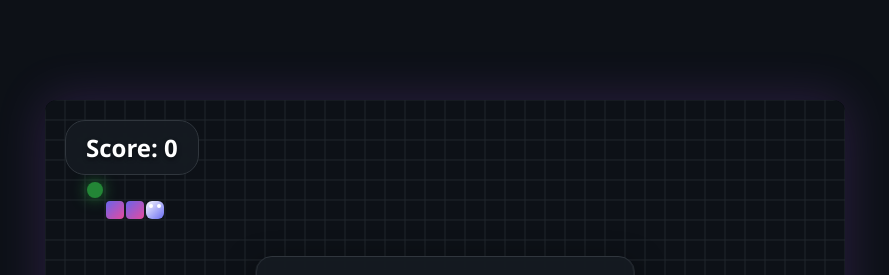
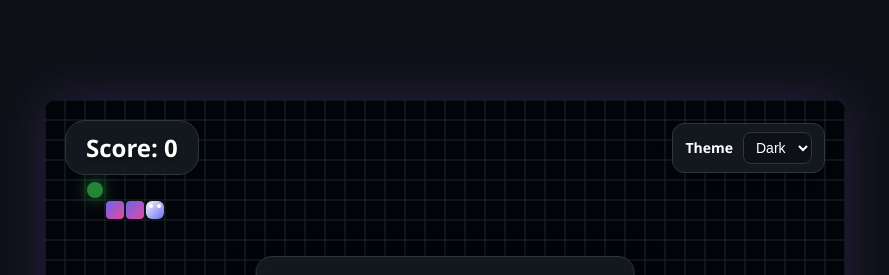
Before and after one commit to arsenvlad/vibe-snake-game, a website built with Vite: page index.html in a window 1280 px wide. Shown: the top 275 px of the page, without its empty margins (195-1084 px from the left). Built offline with nearby package versions, Linux system fonts and the light colour scheme.

Commit message:
Add theme switcher with light Copilot theme

```diff
--- a/index.html
+++ b/index.html
@@ -14,7 +14,16 @@
     <canvas id="gameCanvas" width="800" height="600"></canvas>
 
     <div id="ui-layer" class="ui-overlay">
-      <div class="score-board">Score: <span id="score">0</span></div>
+      <div class="top-bar">
+        <div class="score-board">Score: <span id="score">0</span></div>
+        <div class="theme-switcher">
+          <label for="theme-select">Theme</label>
+          <select id="theme-select" name="theme-select">
+            <option value="dark">Dark</option>
+            <option value="light">Light</option>
+          </select>
+        </div>
+      </div>
       <div id="auto-badge" class="auto-badge">AUTO PILOT ACTIVE</div>
     </div>
 
--- a/src/audio/AudioManager.ts
+++ b/src/audio/AudioManager.ts
@@ -1,5 +1,5 @@
 export class AudioManager {
-    private ctx: AudioContext
+    private ctx!: AudioContext
     private enabled: boolean = true
 
     constructor() {
--- a/src/game/AutoPilot.ts
+++ b/src/game/AutoPilot.ts
@@ -9,7 +9,6 @@ export class AutoPilot {
     private food: Food;
     private gridWidth: number = 0;
     private gridHeight: number = 0;
-    private gridSize: number = 20;
 
     constructor(snake: Snake, food: Food, gridWidth: number, gridHeight: number) {
         this.snake = snake;
--- a/src/game/Game.ts
+++ b/src/game/Game.ts
@@ -2,9 +2,10 @@ import { Renderer } from './Renderer';
 import { Snake } from './Snake';
 import { Food } from './Food';
 import { AutoPilot } from './AutoPilot';
+import type { ThemeName } from './themes';
+import { themes, defaultTheme } from './themes';
 
 export class Game {
-    private canvas: HTMLCanvasElement;
     private renderer: Renderer;
     private snake!: Snake;
     private food!: Food;
@@ -21,16 +22,22 @@ export class Game {
     private gridSize: number = 20;
     private gridWidth: number;
     private gridHeight: number;
+    private currentTheme: ThemeName = defaultTheme;
 
     constructor(canvas: HTMLCanvasElement) {
-        this.canvas = canvas;
-        this.renderer = new Renderer(canvas, this.gridSize);
+        this.renderer = new Renderer(canvas, this.gridSize, themes[this.currentTheme]);
         this.gridWidth = canvas.width / this.gridSize;
         this.gridHeight = canvas.height / this.gridSize;
         console.log('Game constructed. Grid:', this.gridWidth, this.gridHeight);
 
         this.bindEvents();
         this.reset();
+    }
+
+    setTheme(theme: ThemeName) {
+        this.currentTheme = theme;
+        this.renderer.setTheme(themes[theme]);
+        this.draw();
     }
 
     private bindEvents() {
--- a/src/game/Renderer.ts
+++ b/src/game/Renderer.ts
@@ -1,25 +1,30 @@
-import { Snake } from './Snake';
-import { Food } from './Food';
+import type { ThemeColors } from './themes';
 
 export class Renderer {
     private ctx: CanvasRenderingContext2D;
     private width: number;
     private height: number;
     private gridSize: number;
+    private colors: ThemeColors;
 
-    constructor(canvas: HTMLCanvasElement, gridSize: number) {
+    constructor(canvas: HTMLCanvasElement, gridSize: number, colors: ThemeColors) {
         this.ctx = canvas.getContext('2d')!;
         this.width = canvas.width;
         this.height = canvas.height;
         this.gridSize = gridSize;
+        this.colors = colors;
+    }
+
+    setTheme(colors: ThemeColors) {
+        this.colors = colors;
     }
 
     clear() {
-        this.ctx.fillStyle = '#0d1117';
+        this.ctx.fillStyle = this.colors.canvasBg;
         this.ctx.fillRect(0, 0, this.width, this.height);
 
         // Draw subtle grid
-        this.ctx.strokeStyle = '#21262d';
+        this.ctx.strokeStyle = this.colors.gridColor;
         this.ctx.lineWidth = 1;
 
         for (let x = 0; x <= this.width; x += this.gridSize) {
@@ -50,11 +55,11 @@ export class Renderer {
             );
 
             if (isHead) {
-                gradient.addColorStop(0, '#ffffff');
-                gradient.addColorStop(1, '#6366f1');
+                gradient.addColorStop(0, this.colors.snakeHeadStart);
+                gradient.addColorStop(1, this.colors.snakeHeadEnd);
             } else {
-                gradient.addColorStop(0, '#6366f1');
-                gradient.addColorStop(1, '#ec4899');
+                gradient.addColorStop(0, this.colors.snakeBodyStart);
+                gradient.addColorStop(1, this.colors.snakeBodyEnd);
             }
 
             this.ctx.fillStyle = gradient;
@@ -91,8 +96,8 @@ export class Renderer {
 
     drawFood(x: number, y: number) {
         this.ctx.shadowBlur = 15;
-        this.ctx.shadowColor = '#238636';
-        this.ctx.fillStyle = '#238636'; // GitHub Green
+        this.ctx.shadowColor = this.colors.foodGlow;
+        this.ctx.fillStyle = this.colors.foodColor;
 
         this.ctx.beginPath();
         this.ctx.arc(
--- /dev/null
+++ b/src/game/themes.ts
@@ -0,0 +1,37 @@
+export type ThemeName = 'dark' | 'light';
+
+export interface ThemeColors {
+    canvasBg: string;
+    gridColor: string;
+    snakeHeadStart: string;
+    snakeHeadEnd: string;
+    snakeBodyStart: string;
+    snakeBodyEnd: string;
+    foodColor: string;
+    foodGlow: string;
+}
+
+export const themes: Record<ThemeName, ThemeColors> = {
+    dark: {
+        canvasBg: '#010409',
+        gridColor: '#21262d',
+        snakeHeadStart: '#ffffff',
+        snakeHeadEnd: '#6366f1',
+        snakeBodyStart: '#6366f1',
+        snakeBodyEnd: '#ec4899',
+        foodColor: '#238636',
+        foodGlow: '#238636'
+    },
+    light: {
+        canvasBg: '#edf2ff',
+        gridColor: '#d3d9f5',
+        snakeHeadStart: '#312e81',
+        snakeHeadEnd: '#6366f1',
+        snakeBodyStart: '#8b5cf6',
+        snakeBodyEnd: '#f472b6',
+        foodColor: '#16a34a',
+        foodGlow: '#22c55e'
+    }
+};
+
+export const defaultTheme: ThemeName = 'dark';
--- a/src/main.ts
+++ b/src/main.ts
@@ -1,13 +1,30 @@
 import { Game } from './game/Game'
+import type { ThemeName } from './game/themes'
+import { themes, defaultTheme } from './game/themes'
 
 document.addEventListener('DOMContentLoaded', () => {
   const canvas = document.getElementById('gameCanvas') as HTMLCanvasElement;
   const game = new Game(canvas);
+  const themeSelect = document.getElementById('theme-select') as HTMLSelectElement | null;
 
   const startBtn = document.getElementById('start-btn');
   const restartBtn = document.getElementById('restart-btn');
   const startScreen = document.getElementById('start-screen');
   const gameOverScreen = document.getElementById('game-over-screen');
+
+  const applyTheme = (theme: ThemeName) => {
+    const validatedTheme: ThemeName = themes[theme] ? theme : defaultTheme;
+    document.documentElement.setAttribute('data-theme', validatedTheme);
+    localStorage.setItem('vibe-snake-theme', validatedTheme);
+    game.setTheme(validatedTheme);
+
+    if (themeSelect) {
+      themeSelect.value = validatedTheme;
+    }
+  };
+
+  const savedTheme = (localStorage.getItem('vibe-snake-theme') as ThemeName) || defaultTheme;
+  applyTheme(savedTheme);
 
   startBtn?.addEventListener('click', () => {
     startScreen?.classList.add('hidden');
@@ -18,4 +35,9 @@ document.addEventListener('DOMContentLoaded', () => {
     gameOverScreen?.classList.add('hidden');
     game.start();
   });
+
+  themeSelect?.addEventListener('change', (event) => {
+    const target = event.target as HTMLSelectElement;
+    applyTheme(target.value as ThemeName);
+  });
 });
--- a/src/style.css
+++ b/src/style.css
@@ -7,7 +7,22 @@
   --copilot-gradient: linear-gradient(135deg, #6366f1, #a855f7, #ec4899);
   /* Indigo to Pink */
   --grid-color: #21262d;
+  --canvas-bg: #010409;
   --ui-bg: rgba(22, 27, 34, 0.9);
+  --border-color: #30363d;
+  --muted-text: #8b949e;
+}
+
+:root[data-theme='light'] {
+  --bg-color: #f5f7fb;
+  --text-color: #0f172a;
+  --copilot-primary: #16a34a;
+  --copilot-gradient: linear-gradient(135deg, #60a5fa, #a78bfa, #f472b6);
+  --grid-color: #d3d9f5;
+  --canvas-bg: #edf2ff;
+  --ui-bg: rgba(255, 255, 255, 0.9);
+  --border-color: #cbd5e1;
+  --muted-text: #475569;
 }
 
 body {
@@ -32,7 +47,7 @@ body {
 
 canvas {
   display: block;
-  background-color: #010409;
+  background-color: var(--canvas-bg);
 }
 
 .ui-overlay {
@@ -49,6 +64,15 @@ canvas {
   box-sizing: border-box;
 }
 
+.top-bar {
+  display: flex;
+  justify-content: space-between;
+  align-items: center;
+  width: 100%;
+  pointer-events: auto;
+  gap: 16px;
+}
+
 .score-board {
   font-size: 24px;
   font-weight: bold;
@@ -57,8 +81,37 @@ canvas {
   padding: 10px 20px;
   border-radius: 20px;
   align-self: flex-start;
-  border: 1px solid #30363d;
+  border: 1px solid var(--border-color);
   backdrop-filter: blur(5px);
+}
+
+.theme-switcher {
+  display: inline-flex;
+  gap: 10px;
+  align-items: center;
+  background: var(--ui-bg);
+  border: 1px solid var(--border-color);
+  border-radius: 12px;
+  padding: 8px 12px;
+  pointer-events: auto;
+  color: var(--text-color);
+  box-shadow: 0 4px 12px rgba(0, 0, 0, 0.2);
+  backdrop-filter: blur(5px);
+}
+
+.theme-switcher label {
+  font-size: 14px;
+  font-weight: 600;
+}
+
+.theme-switcher select {
+  border: 1px solid var(--border-color);
+  background: var(--bg-color);
+  color: var(--text-color);
+  border-radius: 8px;
+  padding: 6px 8px;
+  font-size: 14px;
+  cursor: pointer;
 }
 
 .start-screen {
@@ -70,7 +123,7 @@ canvas {
   background: var(--ui-bg);
   padding: 40px;
   border-radius: 16px;
-  border: 1px solid #30363d;
+  border: 1px solid var(--border-color);
   pointer-events: auto;
   backdrop-filter: blur(10px);
   box-shadow: 0 10px 30px rgba(0, 0, 0, 0.5);
@@ -103,7 +156,7 @@ canvas {
 
 .controls-hint {
   margin-top: 20px;
-  color: #8b949e;
+  color: var(--muted-text);
   font-size: 14px;
 }
 
```
